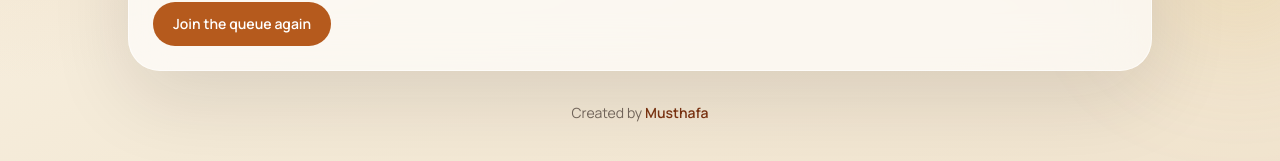
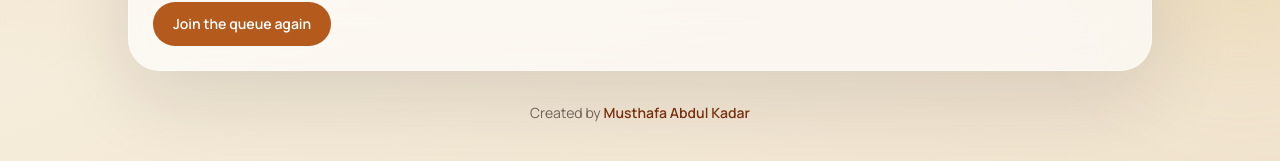
Before and after one commit to musthafaak56/nahdimandi, a React (Vite) app: page /status in a window 1280 px wide. Shown: the part 403-564 px from the top of the page. Built offline with nearby package versions, Linux system fonts and the light colour scheme; no server answers.

Commit message:
credits name full

```diff
--- a/src/components/CustomerCredits.jsx
+++ b/src/components/CustomerCredits.jsx
@@ -11,7 +11,7 @@ function CustomerCredits() {
           rel="noreferrer"
           className="font-semibold text-clove transition hover:text-ember"
         >
-          Musthafa
+          Musthafa Abdul Kadar
         </a>
       </p>
     </footer>
```
